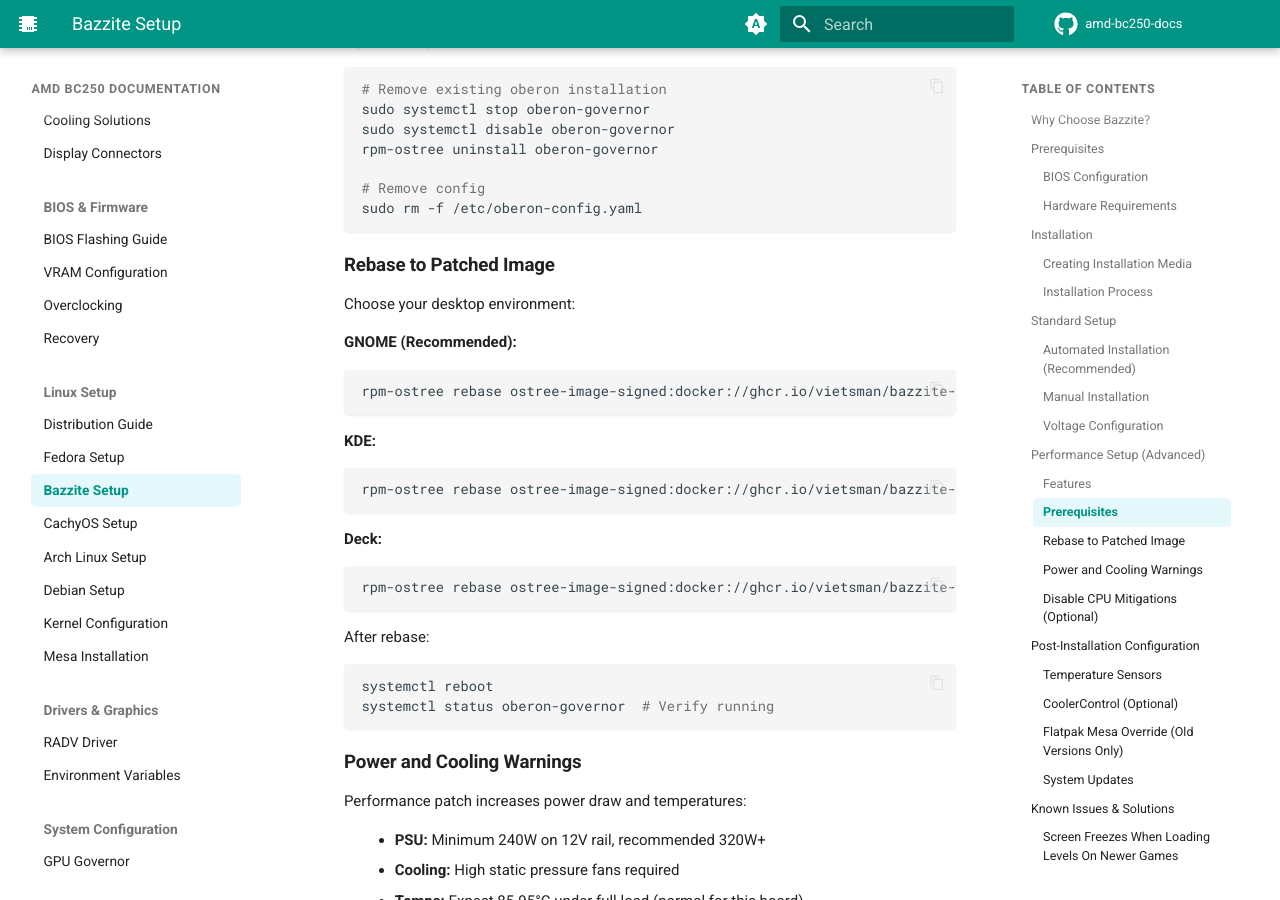
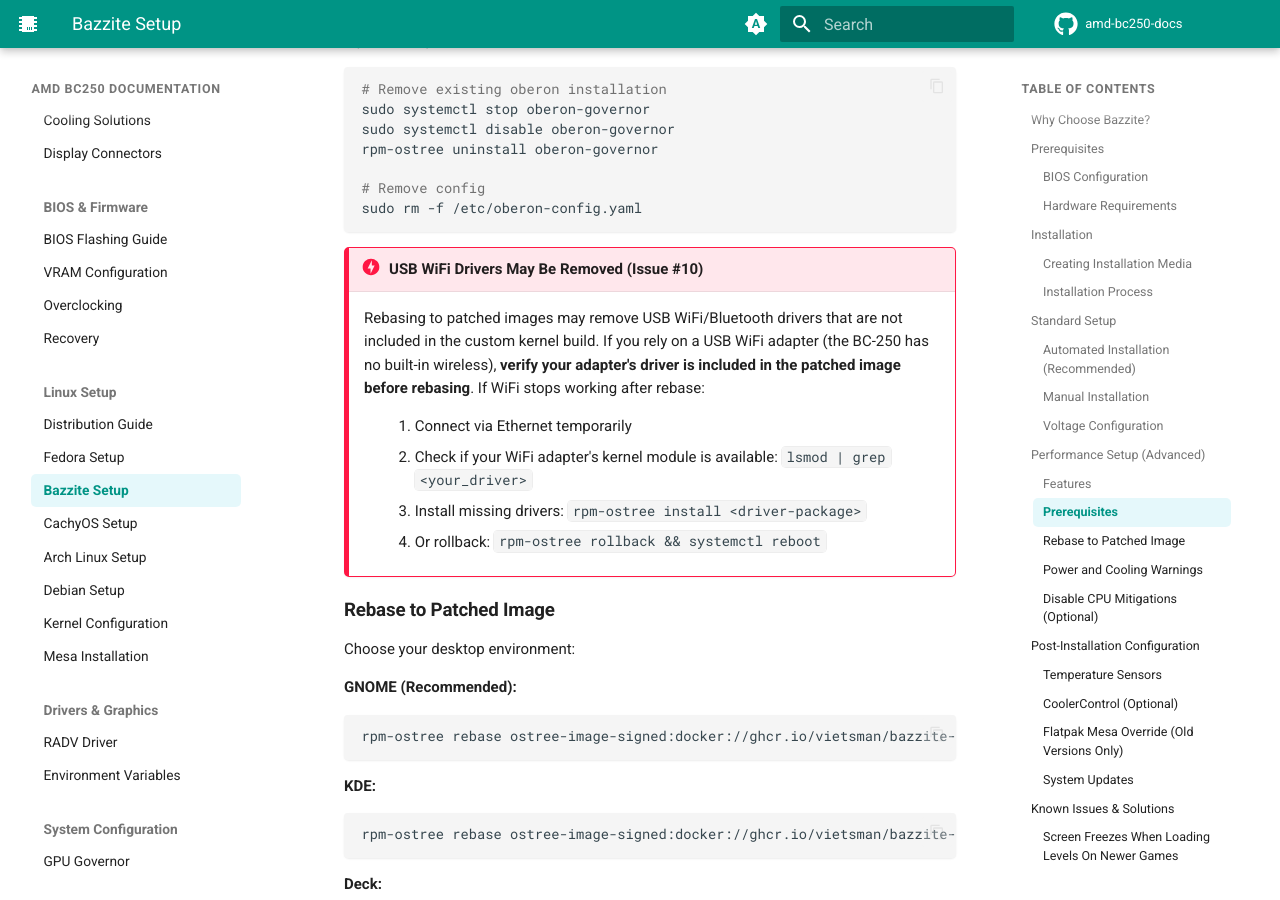
Before and after one commit to elektricM/amd-bc250-docs, an MkDocs documentation site: the page built from docs/linux/bazzite.md, in a window 1280 px wide and 900 px high, scrolled down 3631 px. Built offline with MkDocs 1.6.1 and Material for MkDocs 9.7.7, drawn with Linux system fonts in a browser that asks for light colours; comment, search, counter and statistics services are not loaded; the version menu is left out.

Commit message:
fix: add WiFi driver warning for performance mode rebase (closes #10)
Rebasing to patched Bazzite images can remove USB WiFi drivers since the
BC-250 has no built-in wireless. Added prominent warnings to bazzite.md
performance section and prerequisites.md with recovery steps.

````diff
--- a/docs/linux/bazzite.md
+++ b/docs/linux/bazzite.md
@@ -163,6 +163,14 @@
 # Remove config
 sudo rm -f /etc/oberon-config.yaml
 ```
+
+!!!danger "USB WiFi Drivers May Be Removed (Issue #10)"
+    Rebasing to patched images may remove USB WiFi/Bluetooth drivers that are not included in the custom kernel build. If you rely on a USB WiFi adapter (the BC-250 has no built-in wireless), **verify your adapter's driver is included in the patched image before rebasing**. If WiFi stops working after rebase:
+
+    1. Connect via Ethernet temporarily
+    2. Check if your WiFi adapter's kernel module is available: `lsmod | grep <your_driver>`
+    3. Install missing drivers: `rpm-ostree install <driver-package>`
+    4. Or rollback: `rpm-ostree rollback && systemctl reboot`
 
 ### Rebase to Patched Image
 
````
Also changed, not shown: docs/getting-started/prerequisites.md (+3 -0 lines).
